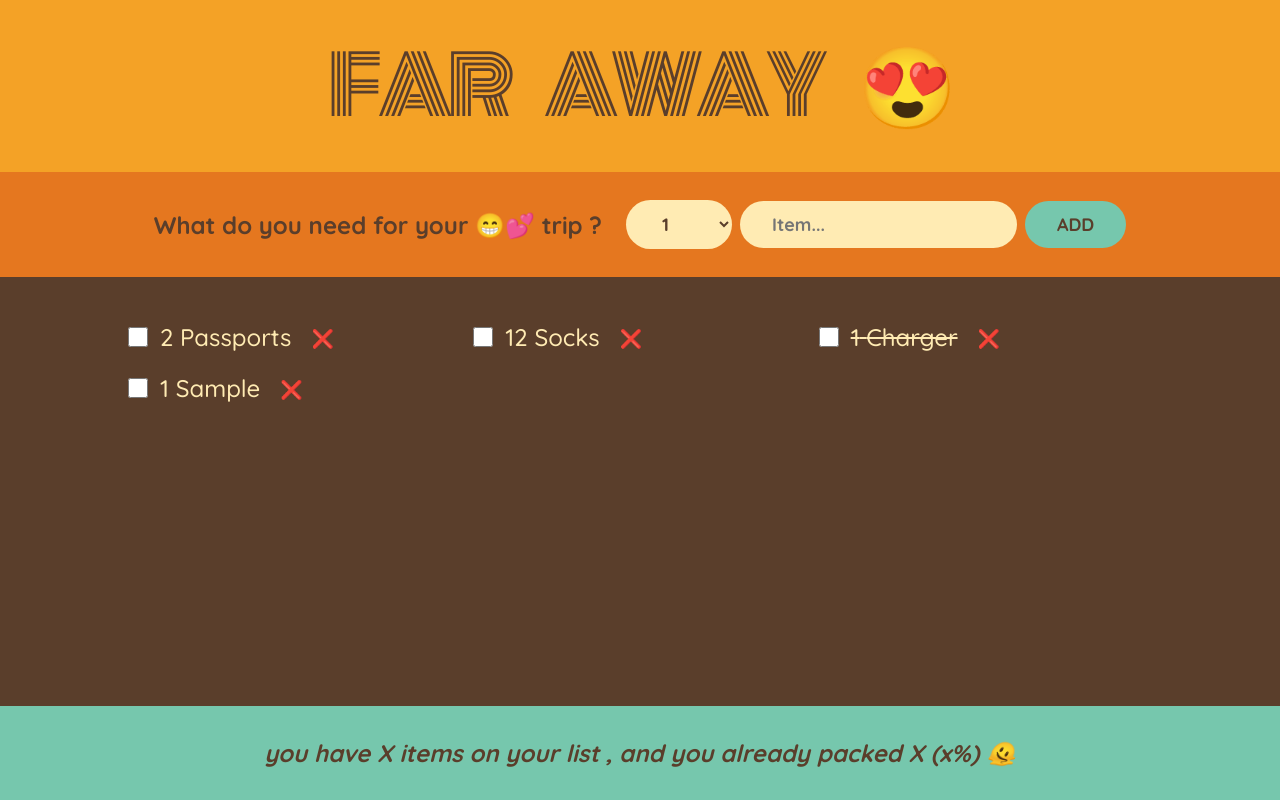
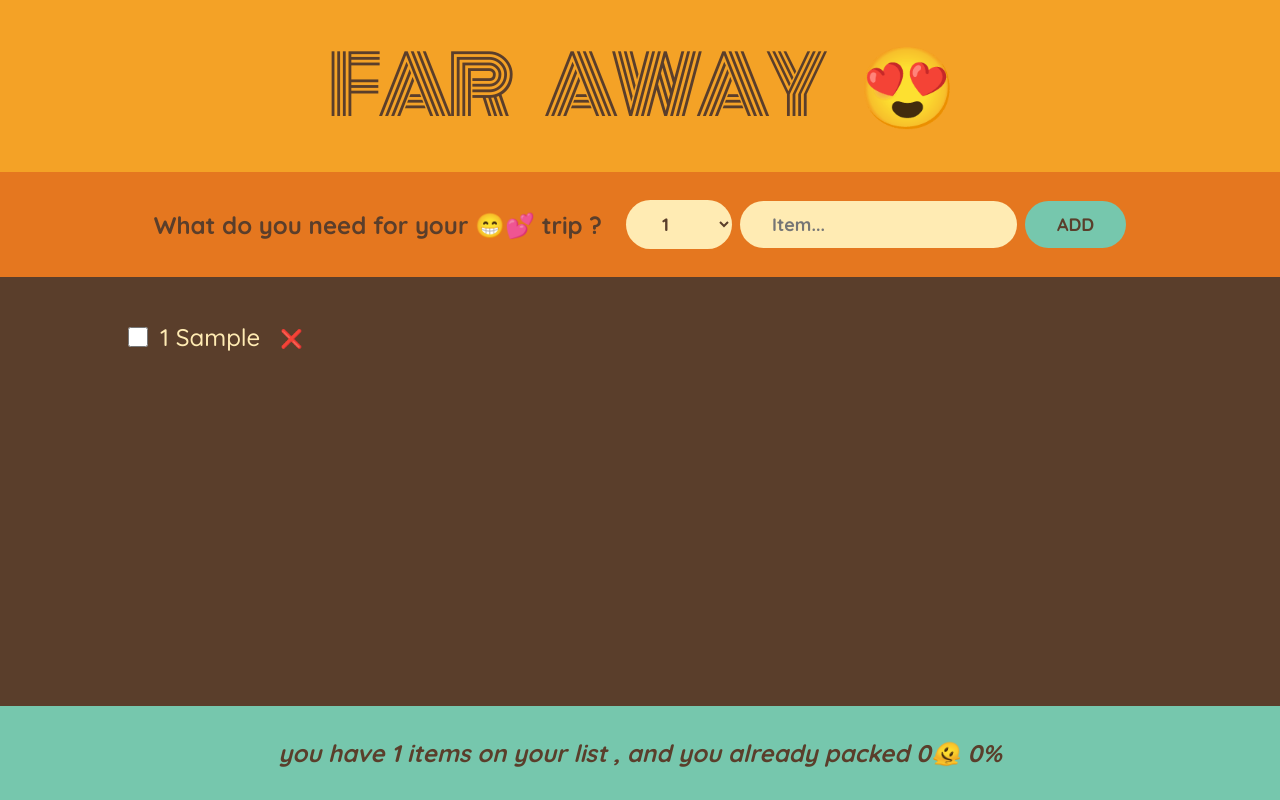
Before and after one commit to mamad34/React_Jonas, a React (Create React App) app in the folder 02-steps/far-away-travel-list/faraway-travel/: page / in a window 1280 px wide. Both pictures are taken after typing "Sample" into the empty fields and a click on the button "ADD". Built offline with nearby package versions, Linux system fonts and the light colour scheme.

Commit message:
Add calculate statistic and derive state

```diff
--- a/02-steps/far-away-travel-list/faraway-travel/src/App.js
+++ b/02-steps/far-away-travel-list/faraway-travel/src/App.js
@@ -1,12 +1,7 @@
 import React, { useState } from "react";
-const initialItems = [
-  { id: 1, description: "Passports", quantity: 2, packed: false },
-  { id: 2, description: "Socks", quantity: 12, packed: false },
-  { id: 3, description: "Charger", quantity: 1, packed: true },
-];
 
 export default function App() {
-  const [items, setItems] = useState(initialItems);
+  const [items, setItems] = useState([]);
 
   function handleAddItems(item) {
     setItems((items) => [...items, item]);
@@ -33,7 +28,7 @@
         onDeleteItem={handleDeleteItem}
         onToggleItems={handleToggleItem}
       />
-      <Stats />
+      <Stats items={items} />
     </div>
   );
 }
@@ -114,10 +109,27 @@
   );
 }
 
-function Stats() {
+function Stats({ items }) {
+  if (!items.length)
+    return (
+      <p className="stats">
+        <em>please add smth</em>
+      </p>
+    );
+  const numItems = items.length;
+  const numPacked = items.filter((item) => item.packed).length;
+  const percentage = Math.round((numPacked / numItems) * 100);
   return (
     <footer className="stats">
-      <em>you have X items on your list , and you already packed X (x%) 🫠</em>
+      <em>
+        {percentage === 100
+          ? "fully packed"
+          : `
+            you have ${numItems} items on your list , and you already packed
+            ${numPacked}🫠
+            ${percentage}%
+          `}
+      </em>
     </footer>
   );
 }
```
